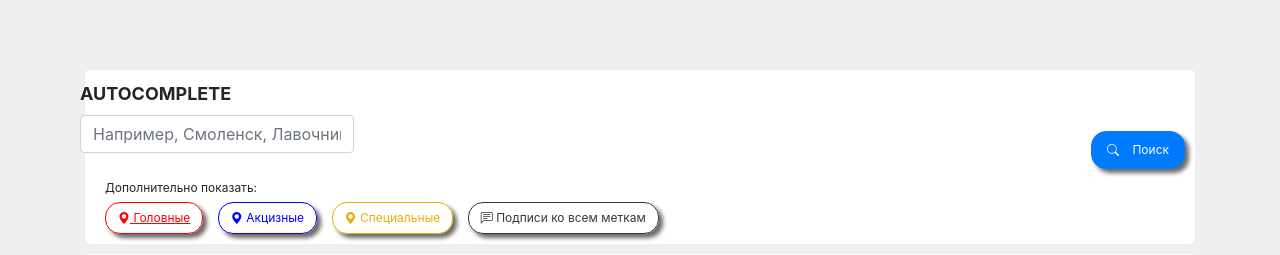
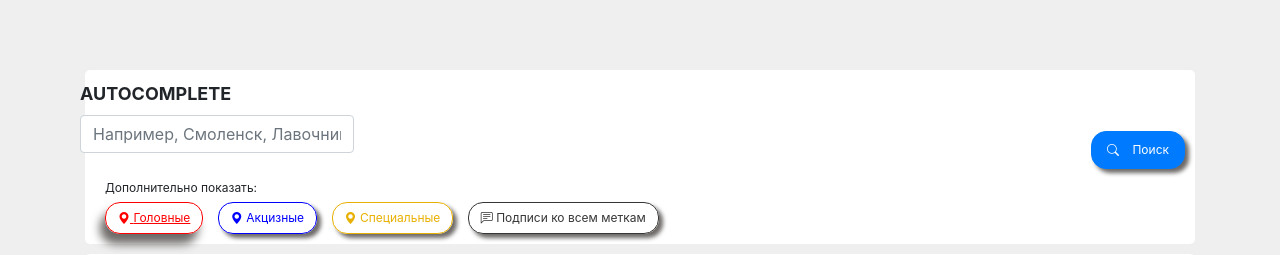
Before and after one commit to dkrech07/wimc, a Yii app: the page made by views/customs/index.php in a window 1280 px wide, with the pointer over the restyled element. Shown: the top 255 px of the page. Run offline with PHP 8.4 and a stand-in for Yii, Linux system fonts and the light colour scheme; the template is opened without the code that fills it, so the values that code supplies are empty; form fields are guessed from the names that the template uses; some libraries are stand-ins or nearby versions.

Commit message:
Добавляет тень для кнопок фильтрации

```diff
--- a/web/css/site.css
+++ b/web/css/site.css
@@ -199,6 +199,8 @@ body {
 .filter-btn.btn-outline-primary:hover {
     background: transparent;
     text-decoration: underline;
+    box-shadow: -5px 10px 10px rgb(109, 106, 104);
+
 }
 
 #map {
```
